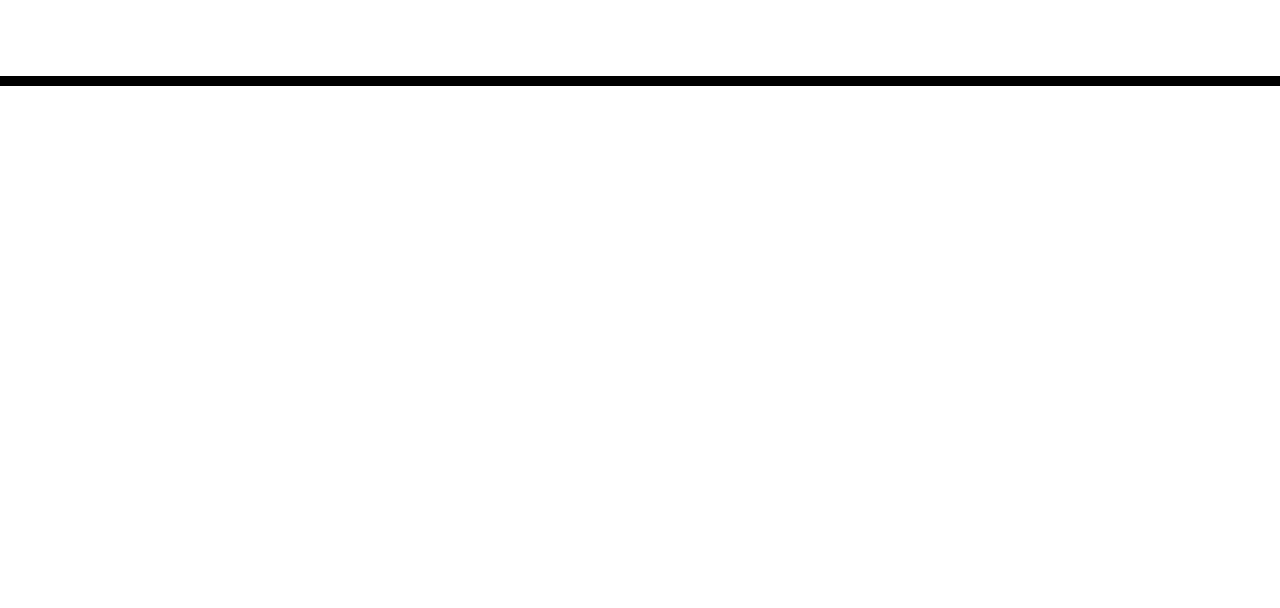
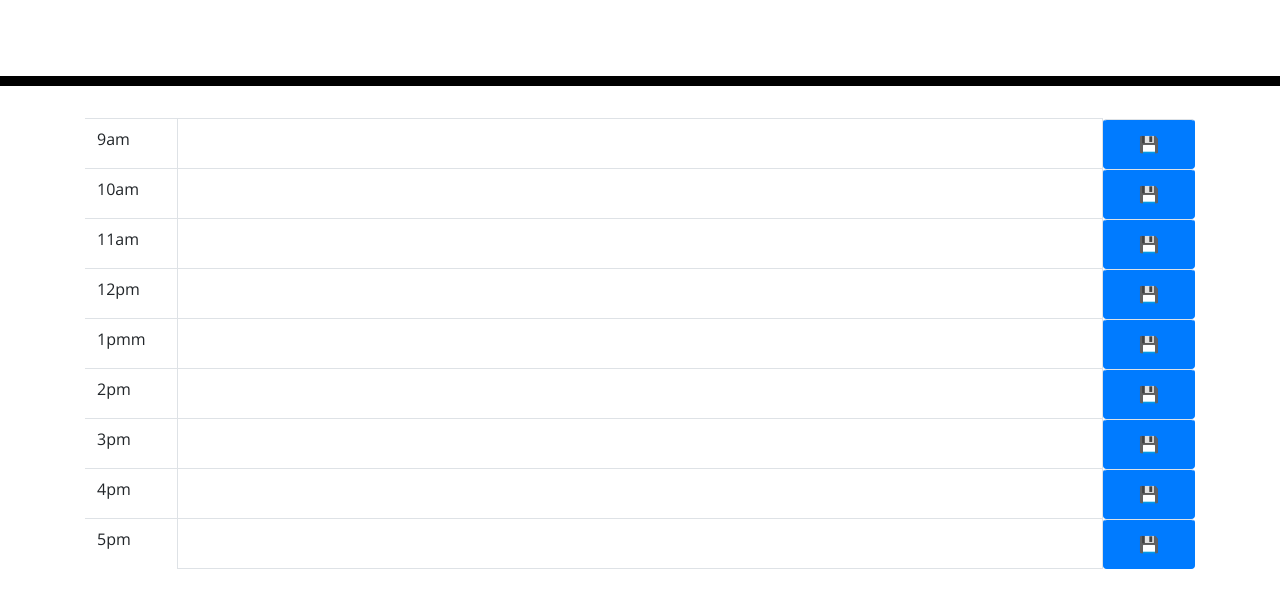
Before and after one commit to lholgate/day-scheduler, a plain HTML site: page index.html in a window 1280 px wide. Shown: the part 182-790 px from the top of the page. Drawn offline with nearby package versions, Linux system fonts and the light colour scheme; files that its build step writes are made by us from their sources.

Commit message:
add grid to html

```diff
--- a/index.html
+++ b/index.html
@@ -29,10 +29,56 @@
       <p id="currentDay" class="lead"></p>
     </header>
     <div class="container">
-      <!-- Timeblocks go here -->
-    </div>
-
-    <script src="https://code.jquery.com/jquery-3.4.1.min.js"></script>
+      <table class="table">
+        <tbody>
+          <tr>
+            <td class="col-1">9am</td>
+            <td class="col-10 border"></td>
+            <td class="col btn btn-primary">💾</td>
+          </tr>
+          <tr>
+            <td class="col-1">10am</td>
+            <td class="col-10 border"></td>
+            <td class="col btn btn-primary">💾</td>
+          </tr>
+          <tr>
+            <td class="col-1">11am</td>
+            <td class="col-10 border"></td>
+            <td class="col btn btn-primary">💾</td>
+          </tr>
+          <tr>
+            <td class="col-1">12pm</td>
+            <td class="col-10 border"></td>
+            <td class="col btn btn-primary">💾</td>
+          </tr>
+          <tr>
+            <td class="col-1">1pmm</td>
+            <td class="col-10 border"></td>
+            <td class="col btn btn-primary">💾</td>
+          </tr>
+          <tr>
+            <td class="col-1">2pm</td>
+            <td class="col-10 border"></td>
+            <td class="col btn btn-primary">💾</td>
+          </tr>
+          <tr>
+            <td class="col-1">3pm</td>
+            <td class="col-10 border"></td>
+            <td class="col btn btn-primary">💾</td>
+          </tr>
+          <tr>
+            <td class="col-1">4pm</td>
+            <td class="col-10 border"></td>
+            <td class="col btn btn-primary">💾</td>
+          </tr>
+          <tr>
+            <td class="col-1">5pm</td>
+            <td class="col-10 border"></td>
+            <td class="col btn btn-primary">💾</td>
+          </tr>
+        </tbody>
+      </table><!-- Timeblocks go here -->
+    </div>    <script src="https://code.jquery.com/jquery-3.4.1.min.js"></script>
     <script src="https://cdnjs.cloudflare.com/ajax/libs/moment.js/2.24.0/moment.min.js"></script>
   </body>
 </html>
```
